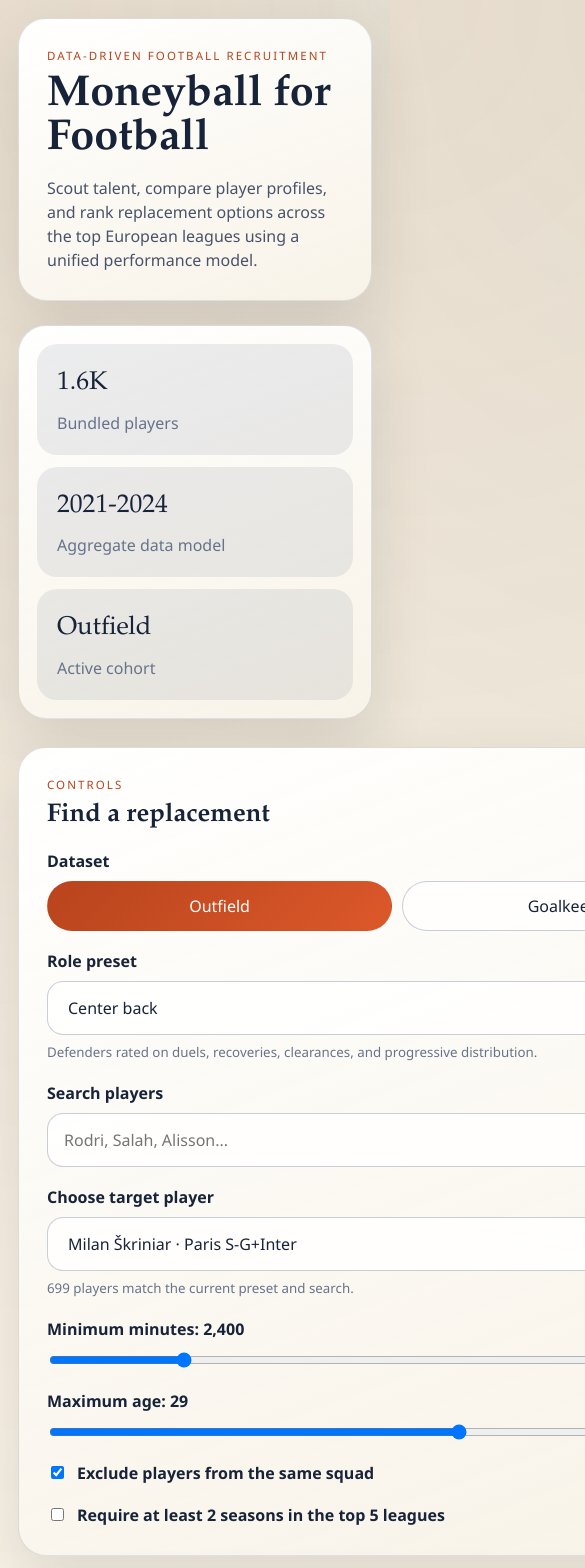
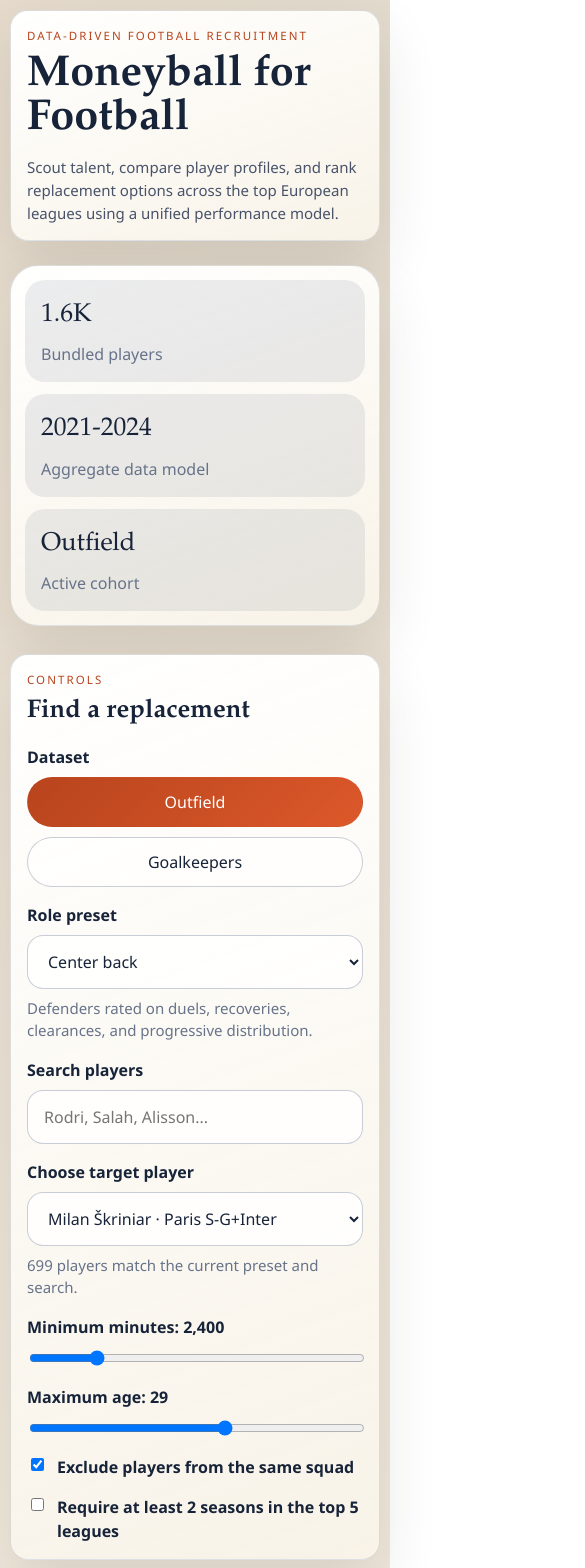
Before and after one commit to seeder-works-studio/moneyball-for-football, a React (Vite) app: page / in a window 390 px wide. Shown: the top 1568 px of the page, 585 px wide, since content can reach past the window. Built offline with nearby package versions, Linux system fonts and the light colour scheme.

Commit message:
Improve mobile responsiveness

```diff
--- a/src/App.css
+++ b/src/App.css
@@ -234,6 +234,8 @@
 }
 
 .tag-row span {
+  display: inline-flex;
+  align-items: center;
   border-radius: 999px;
   padding: 8px 12px;
   background: rgba(17, 36, 72, 0.08);
@@ -395,12 +397,147 @@
     grid-template-columns: 1fr;
   }
 
+  .section-heading {
+    align-items: start;
+    flex-direction: column;
+  }
+
   .control-panel {
     position: static;
   }
 
   .app-shell {
     padding: 18px;
+  }
+}
+
+@media (max-width: 720px) {
+  .app-shell {
+    padding: 14px;
+  }
+
+  .hero-copy,
+  .control-panel,
+  .section-card {
+    padding: 20px;
+    border-radius: 22px;
+  }
+
+  .hero-stats {
+    padding: 14px;
+  }
+
+  .stat-card,
+  .profile-card {
+    padding: 16px;
+  }
+
+  .control-stack,
+  .results-panel {
+    gap: 16px;
+  }
+
+  .checkbox-row {
+    align-items: flex-start;
+  }
+
+  .checkbox-row input {
+    margin-top: 3px;
+    flex: 0 0 auto;
+  }
+
+  .segmented-control {
+    grid-template-columns: 1fr;
+  }
+
+  .tag-row span {
+    width: 100%;
+    justify-content: center;
+    text-align: center;
+  }
+
+  .table-wrap {
+    overflow: visible;
+  }
+
+  .results-table,
+  .results-table thead,
+  .results-table tbody,
+  .results-table tr,
+  .results-table th,
+  .results-table td {
+    display: block;
+    width: 100%;
+  }
+
+  .results-table thead {
+    display: none;
+  }
+
+  .results-table tbody {
+    display: grid;
+    gap: 12px;
+  }
+
+  .results-table tr {
+    border-radius: 18px;
+    padding: 14px;
+    background: rgba(255, 255, 255, 0.78);
+    border: 1px solid rgba(17, 36, 72, 0.08);
+  }
+
+  .results-table td {
+    border: 0;
+    padding: 6px 0;
+    display: flex;
+    justify-content: space-between;
+    gap: 16px;
+  }
+
+  .results-table td::before {
+    content: attr(data-label);
+    color: var(--text-muted);
+    font-weight: 600;
+  }
+
+  .preset-grid {
+    grid-template-columns: 1fr 1fr;
+  }
+}
+
+@media (max-width: 520px) {
+  .app-shell {
+    padding: 10px;
+  }
+
+  .hero-copy,
+  .control-panel,
+  .section-card {
+    padding: 16px;
+    border-radius: 18px;
+  }
+
+  .hero-text,
+  .field-note,
+  .section-note,
+  .profile-meta,
+  .diagnostic-list,
+  .progress-label {
+    font-size: 0.94rem;
+  }
+
+  .results-table tr {
+    padding: 12px;
+  }
+
+  .results-table td {
+    flex-direction: column;
+    align-items: flex-start;
+    gap: 2px;
+  }
+
+  .preset-grid {
+    grid-template-columns: 1fr;
   }
 }
 
--- a/src/App.tsx
+++ b/src/App.tsx
@@ -516,12 +516,18 @@ function App() {
                     <tbody>
                       {analysis.recommendations.slice(0, 10).map((candidate) => (
                         <tr key={candidate.player.id}>
-                          <td>{candidate.player.player}</td>
-                          <td>{candidate.player.squad}</td>
-                          <td>{candidate.player.age}</td>
-                          <td>{candidate.player.minutes.toLocaleString()}</td>
-                          <td>{formatLeagueName(candidate.player.comp)}</td>
-                          <td>{candidate.similarity.toFixed(1)}</td>
+                          <td data-label="Player">{candidate.player.player}</td>
+                          <td data-label="Club">{candidate.player.squad}</td>
+                          <td data-label="Age">{candidate.player.age}</td>
+                          <td data-label="Minutes">
+                            {candidate.player.minutes.toLocaleString()}
+                          </td>
+                          <td data-label="League">
+                            {formatLeagueName(candidate.player.comp)}
+                          </td>
+                          <td data-label="Similarity">
+                            {candidate.similarity.toFixed(1)}
+                          </td>
                         </tr>
                       ))}
                     </tbody>
```
Also changed, not shown: public/data/scouting-data.json.
